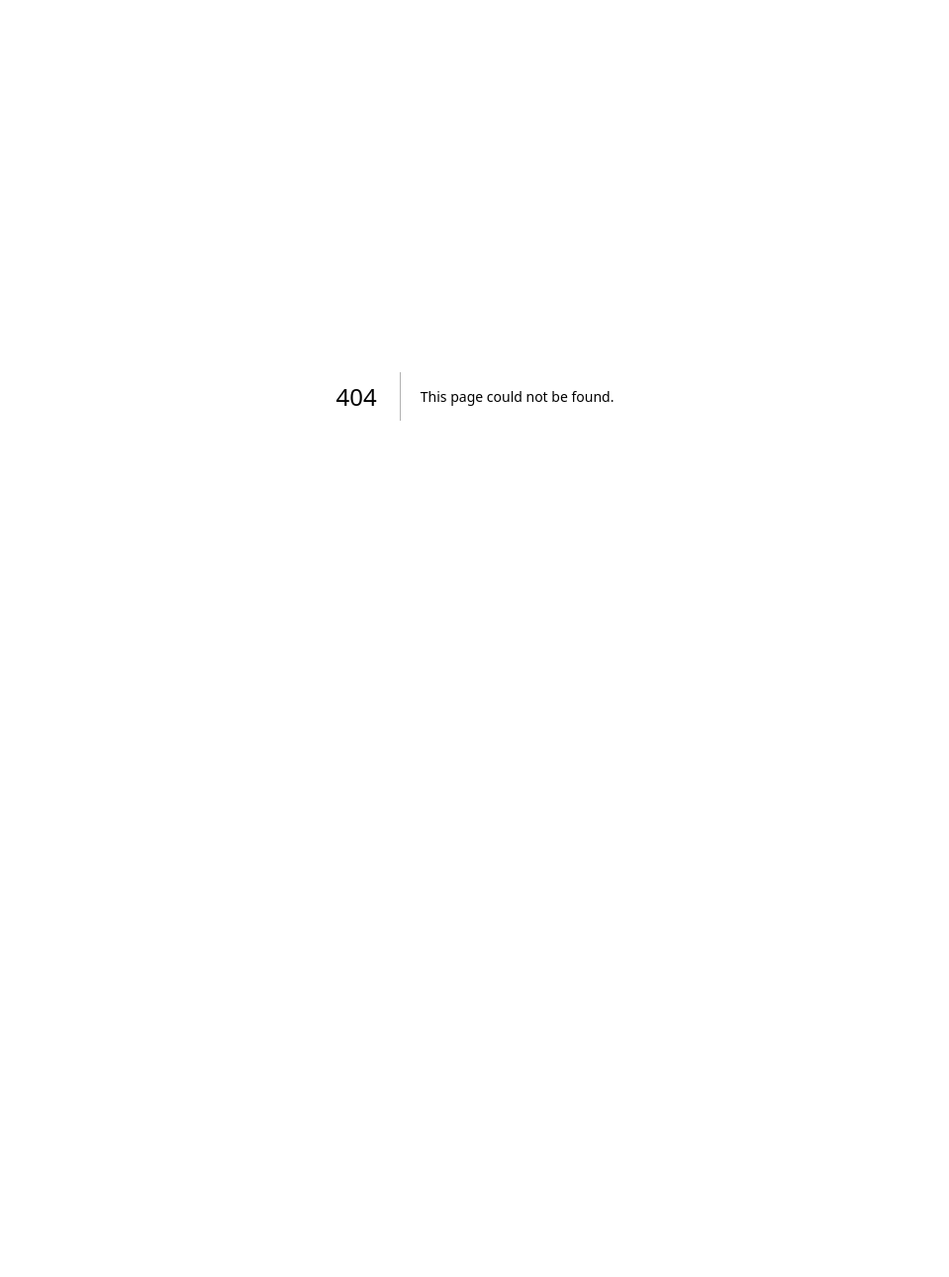
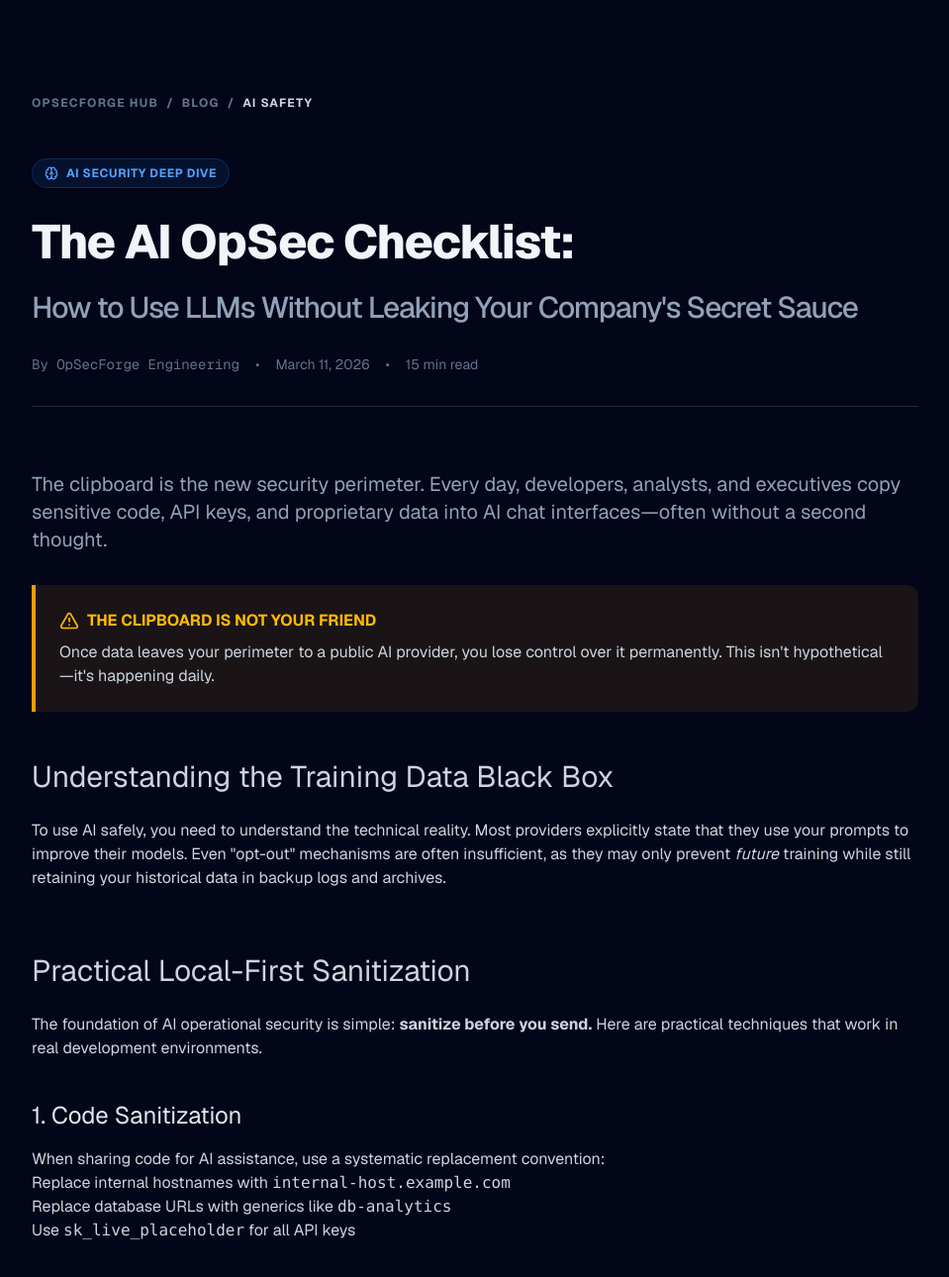
Before and after one commit to cyberdroid2077/opsecforge-tools, a Next.js app: page /blog/ai-opsec-checklist-how-to-use-llms-safely in a window 1280 px wide. Before the commit this address had no page. Shown: the top 1290 px of the page at 99% size, without its empty margins (160-1119 px from the left). Before the commit the page ends 800 px from the top, so only its background shows below. Built offline with nearby package versions, Linux system fonts and the light colour scheme.

Commit message:
content: add heavy-weight AI OpSec blog post

```diff
--- /dev/null
+++ b/app/blog/ai-opsec-checklist-how-to-use-llms-safely/page.tsx
@@ -0,0 +1,133 @@
+import React from 'react';
+import { ShieldCheck, Lock, ArrowRight, Brain, AlertTriangle, Terminal, Clipboard, CheckCircle2 } from 'lucide-react';
+import Link from 'next/link';
+
+export default function BlogPost() {
+  return (
+    <main className="flex min-h-screen flex-col items-center justify-start p-6 lg:p-24 bg-slate-950 font-sans selection:bg-emerald-500/30">
+      <div className="z-10 w-full max-w-4xl font-sans text-slate-300">
+
+        {/* Breadcrumb */}
+        <div className="mb-12 text-slate-500 text-xs font-bold uppercase tracking-widest flex items-center gap-2">
+          <Link href="/" className="hover:text-emerald-400 transition-colors">OpSecForge Hub</Link>
+          <span>/</span>
+          <Link href="/blog" className="hover:text-emerald-400 transition-colors">Blog</Link>
+          <span>/</span>
+          <span className="text-slate-300">AI Safety</span>
+        </div>
+
+        {/* Article Header */}
+        <header className="mb-16">
+          <div className="inline-flex items-center gap-2 px-3 py-1.5 rounded-full bg-blue-500/10 border border-blue-500/20 text-blue-400 mb-6 shadow-sm">
+            <Brain size={14} />
+            <span className="text-xs font-bold tracking-wider">AI SECURITY DEEP DIVE</span>
+          </div>
+          <h1 className="text-4xl lg:text-5xl font-extrabold tracking-tight text-slate-100 mb-6 leading-tight">
+            The AI OpSec Checklist: <br/>
+            <span className="text-slate-400 font-medium text-3xl">How to Use LLMs Without Leaking Your Company&apos;s Secret Sauce</span>
+          </h1>
+          <div className="flex items-center gap-4 text-sm text-slate-500 border-b border-slate-800 pb-8">
+            <span className="font-mono">By OpSecForge Engineering</span>
+            <span>•</span>
+            <span>March 11, 2026</span>
+            <span>•</span>
+            <span>15 min read</span>
+          </div>
+        </header>
+
+        {/* Article Body */}
+        <article className="prose prose-invert prose-slate lg:prose-lg max-w-none prose-headings:text-slate-100 prose-a:text-emerald-400 hover:prose-a:text-emerald-300 prose-strong:text-slate-200">
+
+          <p className="lead text-xl text-slate-400 mb-8">
+            The clipboard is the new security perimeter. Every day, developers, analysts, and executives copy sensitive code, API keys, and proprietary data into AI chat interfaces—often without a second thought.
+          </p>
+
+          <div className="bg-amber-500/10 border-l-4 border-amber-500 p-6 my-8 rounded-r-xl">
+            <div className="flex items-center gap-2 text-amber-400 font-bold mb-2">
+                <AlertTriangle size={20} />
+                <span>THE CLIPBOARD IS NOT YOUR FRIEND</span>
+            </div>
+            Once data leaves your perimeter to a public AI provider, you lose control over it permanently. This isn&apos;t hypothetical—it&apos;s happening daily.
+          </div>
+
+          <h2 className="text-3xl mt-12 mb-6">Understanding the Training Data Black Box</h2>
+          <p>
+            To use AI safely, you need to understand the technical reality. Most providers explicitly state that they use your prompts to improve their models. Even &quot;opt-out&quot; mechanisms are often insufficient, as they may only prevent <em>future</em> training while still retaining your historical data in backup logs and archives.
+          </p>
+
+          <h2 className="text-3xl mt-16 mb-6">Practical Local-First Sanitization</h2>
+          <p>
+            The foundation of AI operational security is simple: <strong>sanitize before you send.</strong> Here are practical techniques that work in real development environments.
+          </p>
+
+          <h3 className="text-2xl mt-10 mb-4 text-slate-200">1. Code Sanitization</h3>
+          <p>
+            When sharing code for AI assistance, use a systematic replacement convention:
+          </p>
+          <ul>
+            <li>Replace internal hostnames with <code>internal-host.example.com</code></li>
+            <li>Replace database URLs with generics like <code>db-analytics</code></li>
+            <li>Use <code>sk_live_placeholder</code> for all API keys</li>
+          </ul>
+
+          <h3 className="text-2xl mt-10 mb-4 text-slate-200">2. Error Log Cleaning</h3>
+          <p>
+            Stack traces reveal internal network topology and service names. Before sharing, strip out absolute file paths, internal IP addresses, and user identifiers.
+          </p>
+
+          <div className="bg-slate-900/50 p-8 rounded-2xl border border-slate-800 my-12">
+            <h3 className="mt-0 text-emerald-400 flex items-center gap-2">
+                <ShieldCheck size={24} /> The AI OpSec Checklist
+            </h3>
+            <ul className="space-y-4 mb-0 list-none pl-0">
+                <li className="flex gap-3 items-start">
+                    <CheckCircle2 className="text-emerald-500 mt-1 shrink-0" size={18} />
+                    <span>Identify the sensitivity tier of your task before pasting.</span>
+                </li>
+                <li className="flex gap-3 items-start">
+                    <CheckCircle2 className="text-emerald-500 mt-1 shrink-0" size={18} />
+                    <span>Use local-only tools like <strong>.env Sanitizer</strong> to mask secrets.</span>
+                </li>
+                <li className="flex gap-3 items-start">
+                    <CheckCircle2 className="text-emerald-500 mt-1 shrink-0" size={18} />
+                    <span>Redact all internal hostnames and IP addresses.</span>
+                </li>
+                <li className="flex gap-3 items-start">
+                    <CheckCircle2 className="text-emerald-500 mt-1 shrink-0" size={18} />
+                    <span>Delete conversation history if the platform allows it.</span>
+                </li>
+            </ul>
+          </div>
+
+          <h2 className="text-3xl mt-16 mb-6">Conclusion</h2>
+          <p>
+            The AI revolution is not slowing down. The organizations that thrive will be those that harness AI&apos;s power without sacrificing security. Don&apos;t let a moment of convenience become a career-defining security incident.
+          </p>
+
+          {/* CTA Section */}
+          <div className="mt-16 p-10 bg-gradient-to-br from-slate-900 to-slate-950 border border-blue-500/30 rounded-2xl text-center shadow-[0_0_30px_rgba(59,130,246,0.05)]">
+            <h3 className="text-2xl font-bold text-slate-100 mb-4 mt-0">Sanitize Locally, AI Safely</h3>
+            <p className="text-slate-400 mb-8 max-w-xl mx-auto font-sans">
+              Use our suite of offline-first tools to scrub your payloads before they ever touch the cloud.
+            </p>
+            <div className="flex flex-wrap justify-center gap-4">
+                <Link
+                href="/tools/env-sanitizer"
+                className="inline-flex items-center gap-2 bg-blue-600 hover:bg-blue-500 text-white px-6 py-3 rounded-full font-bold transition-all no-underline"
+                >
+                <Lock size={18} /> Mask .env Secrets
+                </Link>
+                <Link
+                href="/tools/json-formatter"
+                className="inline-flex items-center gap-2 bg-slate-800 hover:bg-slate-700 text-white px-6 py-3 rounded-full font-bold transition-all no-underline"
+                >
+                <Terminal size={18} /> Format JSON Locally
+                </Link>
+            </div>
+          </div>
+
+        </article>
+      </div>
+    </main>
+  );
+}
--- a/app/blog/page.tsx
+++ b/app/blog/page.tsx
@@ -1,8 +1,17 @@
 import React from 'react';
-import { BookOpen, Terminal, ShieldCheck, ArrowRight, Clock } from 'lucide-react';
+import { BookOpen, Terminal, ShieldCheck, ArrowRight, Clock, Brain } from 'lucide-react';
 import Link from 'next/link';
 
 const posts = [
+  {
+    id: 'ai-opsec-checklist-how-to-use-llms-safely',
+    title: "The AI OpSec Checklist: How to Use LLMs Without Leaking Your Company's Secret Sauce",
+    excerpt: "The clipboard is the new security perimeter. Learn how to harness AI's power without sacrificing your proprietary code or infrastructure secrets.",
+    category: 'AI Safety',
+    date: 'March 11, 2026',
+    readTime: '15 min',
+    icon: <Brain className="text-blue-500" size={24} />
+  },
   {
     id: 'how-to-safely-share-env-files',
     title: 'How to Safely Share .env Files: A Guide to Local Secret Masking',
```
